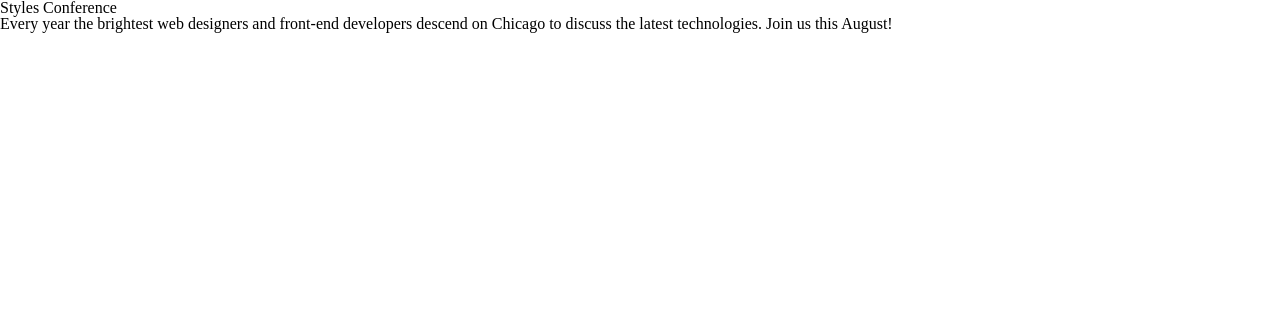
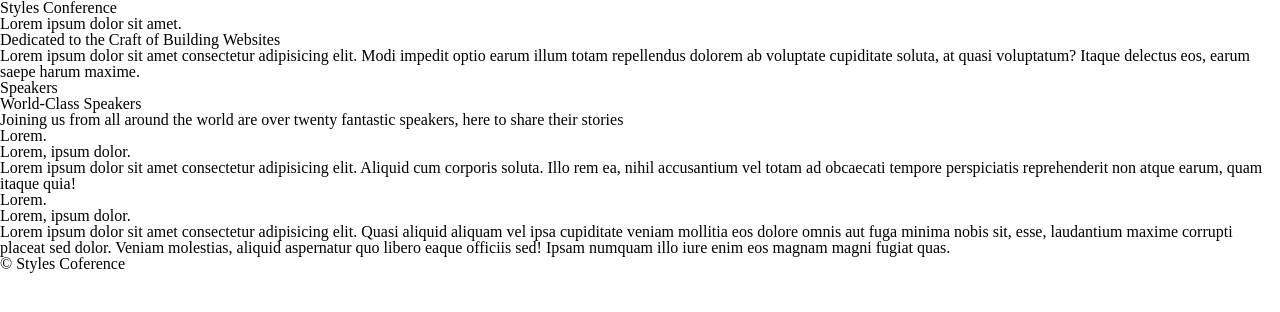
Before and after one commit to carlosadap/devscola, a plain HTML site: page HTML+CSS/index.html in a window 1280 px wide. Drawn offline with Linux system fonts and the light colour scheme.

Commit message:
Added main elements to the index

```diff
--- a/HTML+CSS/index.html
+++ b/HTML+CSS/index.html
@@ -8,7 +8,33 @@
   <title>Styles Conference</title>
 </head>
 <body>
-  <h1>Styles Conference</h1>
-  <p>Every year the brightest web designers and front-end developers descend on Chicago to discuss the latest technologies. Join us this August!</p>
+  <header>
+    <h1>Styles Conference</h1>
+    <h3>Lorem ipsum dolor sit amet.</h3>
+  </header>
+  <section>
+    <h2>Dedicated to the Craft of Building Websites</h2>
+    <p>Lorem ipsum dolor sit amet consectetur adipisicing elit. Modi impedit optio earum illum totam repellendus dolorem ab voluptate cupiditate soluta, at quasi voluptatum? Itaque delectus eos, earum saepe harum maxime.</p>
+  </section>
+  <section>
+    <section>
+      <h5>Speakers</h5>
+      <h3>World-Class Speakers</h3>
+      <p>Joining us from all around the world are over twenty fantastic speakers, here to share their stories</p>
+    </section>
+    <section>
+      <h5>Lorem.</h5>
+      <h3>Lorem, ipsum dolor.</h3>
+      <p>Lorem ipsum dolor sit amet consectetur adipisicing elit. Aliquid cum corporis soluta. Illo rem ea, nihil accusantium vel totam ad obcaecati tempore perspiciatis reprehenderit non atque earum, quam itaque quia!</p>
+    </section>
+    <section>
+      <h5>Lorem.</h5>
+      <h3>Lorem, ipsum dolor.</h3>
+      <p>Lorem ipsum dolor sit amet consectetur adipisicing elit. Quasi aliquid aliquam vel ipsa cupiditate veniam mollitia eos dolore omnis aut fuga minima nobis sit, esse, laudantium maxime corrupti placeat sed dolor. Veniam molestias, aliquid aspernatur quo libero eaque officiis sed! Ipsam numquam illo iure enim eos magnam magni fugiat quas.</p>
+    </section>
+  </section>
+  <footer>
+    <small>&copy; Styles Coference</small>
+  </footer>
 </body>
 </html>
```
